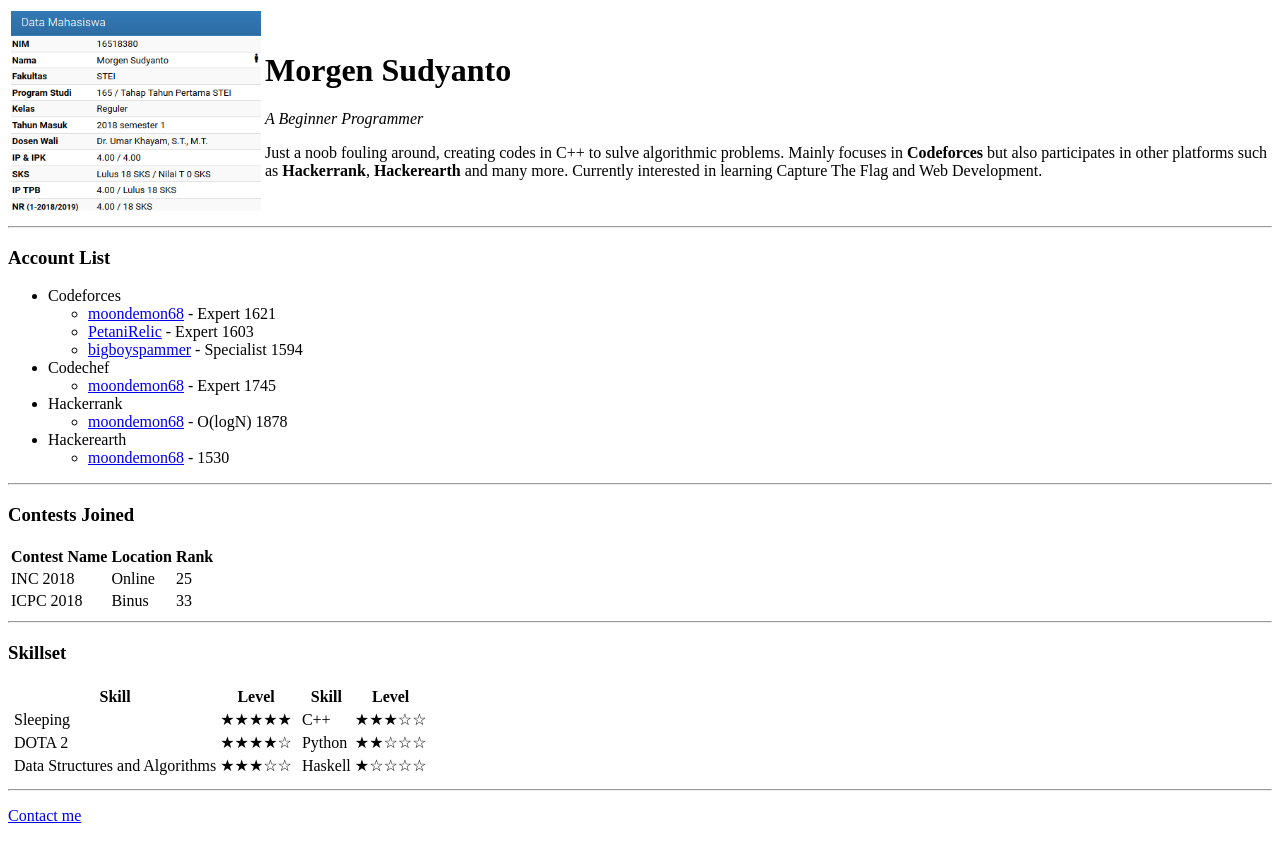
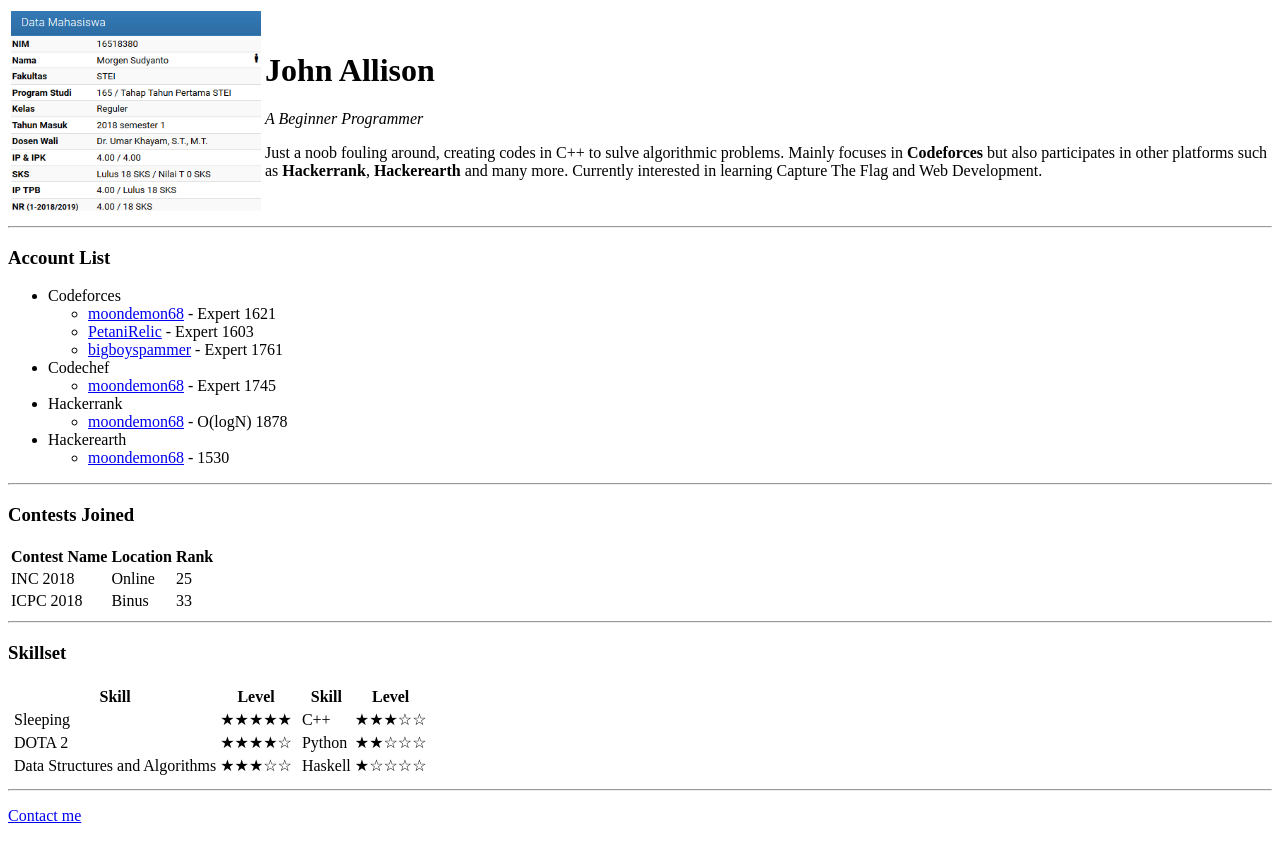
Before and after one commit to belajarwebgan/ceve, a plain HTML site: page index.html in a window 1280 px wide. Drawn offline with Linux system fonts and the light colour scheme.

Commit message:
Update index.html

```diff
--- a/index.html
+++ b/index.html
@@ -9,7 +9,7 @@
       <tr>
         <td><img src="ipman.PNG" alt="Ya begitulah" width="250" height="200"></td>
         <td>
-          <h1>Morgen Sudyanto</h1>
+          <h1>John Allison</h1>
           <p><em>A Beginner Programmer</em></p>
           <p>Just a noob fouling around, creating codes in C++ to sulve algorithmic problems. Mainly focuses in <strong>Codeforces</strong> but also participates in other platforms such as <strong>Hackerrank</strong>, <strong>Hackerearth</strong> and many more. Currently interested in learning Capture The Flag and Web Development.</p>
         </td>
@@ -24,7 +24,7 @@
         <ul>
           <li><a href="https://codeforces.com/profile/moondemon68">moondemon68</a> - Expert 1621</li>
           <li><a href="https://codeforces.com/profile/PetaniRelic">PetaniRelic</a> - Expert 1603</li>
-          <li><a href="https://codeforces.com/profile/bigboyspammer">bigboyspammer</a> - Specialist 1594</li>
+          <li><a href="https://codeforces.com/profile/bigboyspammer">bigboyspammer</a> - Expert 1761</li>
         </ul>
       </li>
       <li>
```
